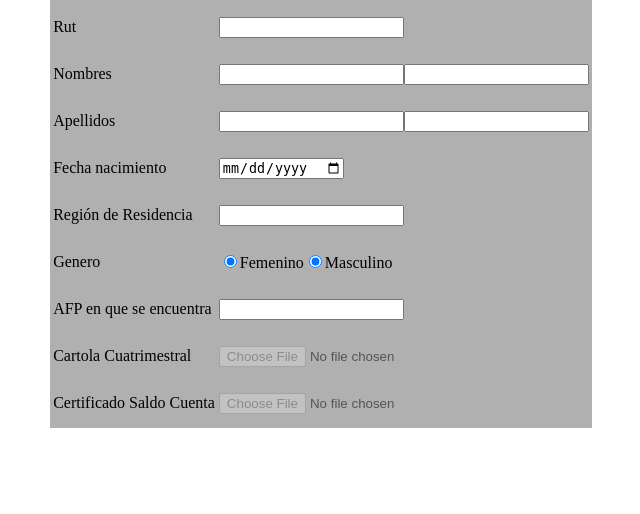
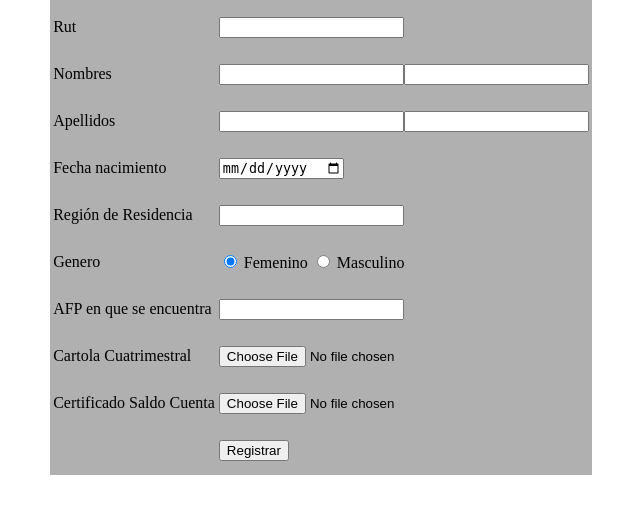
Before and after one commit to cyrax169/capitalizados, a PHP site: page /registrate.php in a window 1280 px wide. Shown: the part 214-728 px from the top of the page, without its empty margins (319-959 px from the left). Run offline with PHP 8.4, Linux system fonts and the light colour scheme.

Commit message:
actuaalizacion de articulo: registrate

```diff
--- a/proyectoafp/registrate.php
+++ b/proyectoafp/registrate.php
@@ -43,7 +43,8 @@
                    </tr>
                    <tr>
                        <td height="45">Genero</td>
-                       <td><input type="radio" name="femenino" value="" checked="checked"  />Femenino<input type="radio" name="masculino" value="" checked=""  />Masculino</td>
+                       <td><input type="radio" name="boletin" value="si" checked onClick=""> Femenino
+<input type="radio" name="boletin" value="no" onClick=""> Masculino</td>
                    </tr>
                    <tr>
                        <td height="45">AFP en que se encuentra</td>
@@ -51,13 +52,17 @@
                    </tr>
                    <tr>
                        <td height="45">Cartola Cuatrimestral</td>
-                       <td><input type="file" name="cartola" value="" disabled="disabled" /></td>
+                       <td><input type="file" name="cartola" value="" /></td>
                    </tr>
                    <tr>
                        <td height="45">Certificado Saldo Cuenta</td>
-                       <td><input type="file" name="certificado" value="" disabled="disabled" /></td>
+                       <td><input type="file" name="certificado" value="" /></td>
                    </tr>
 
+                    <tr>
+                       <td height="45"> </td>
+                       <td><input type="submit" value="Registrar" name="registrar" /></td>
+                   </tr>
                </tbody>
            </table>
       </div>
```
